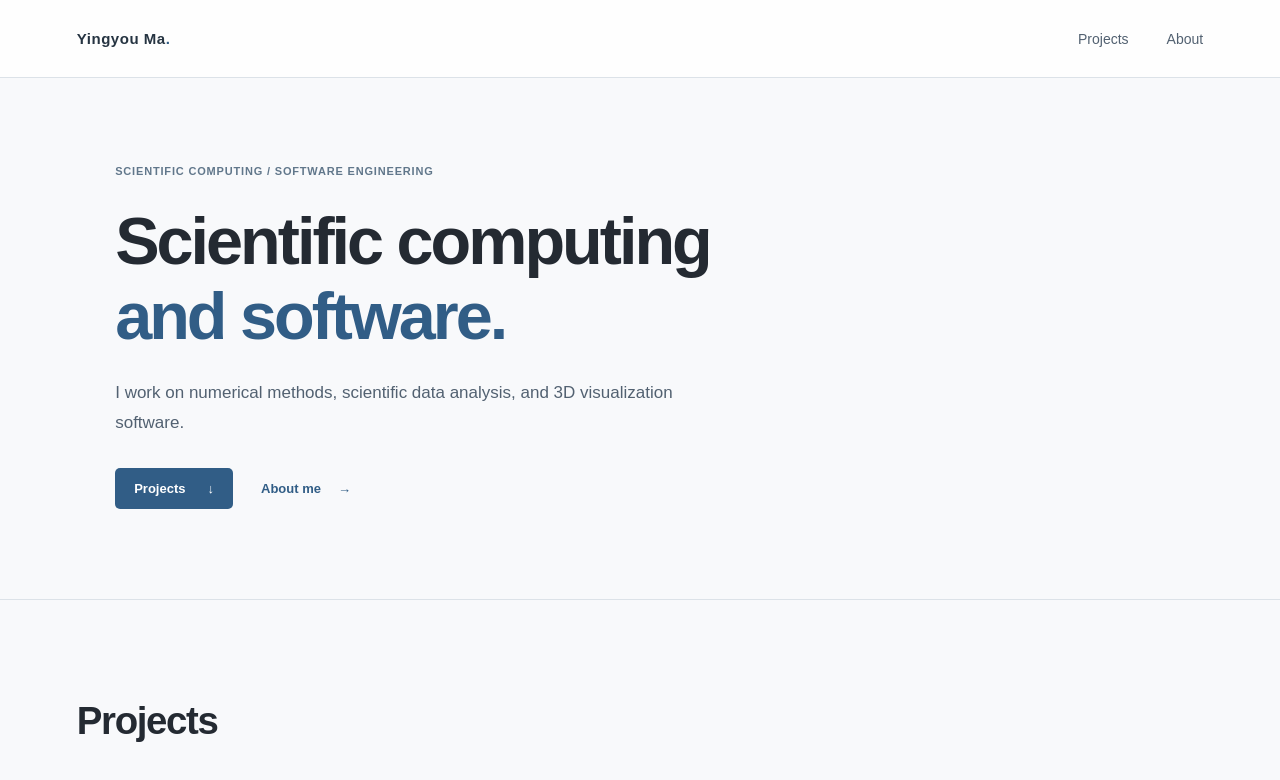
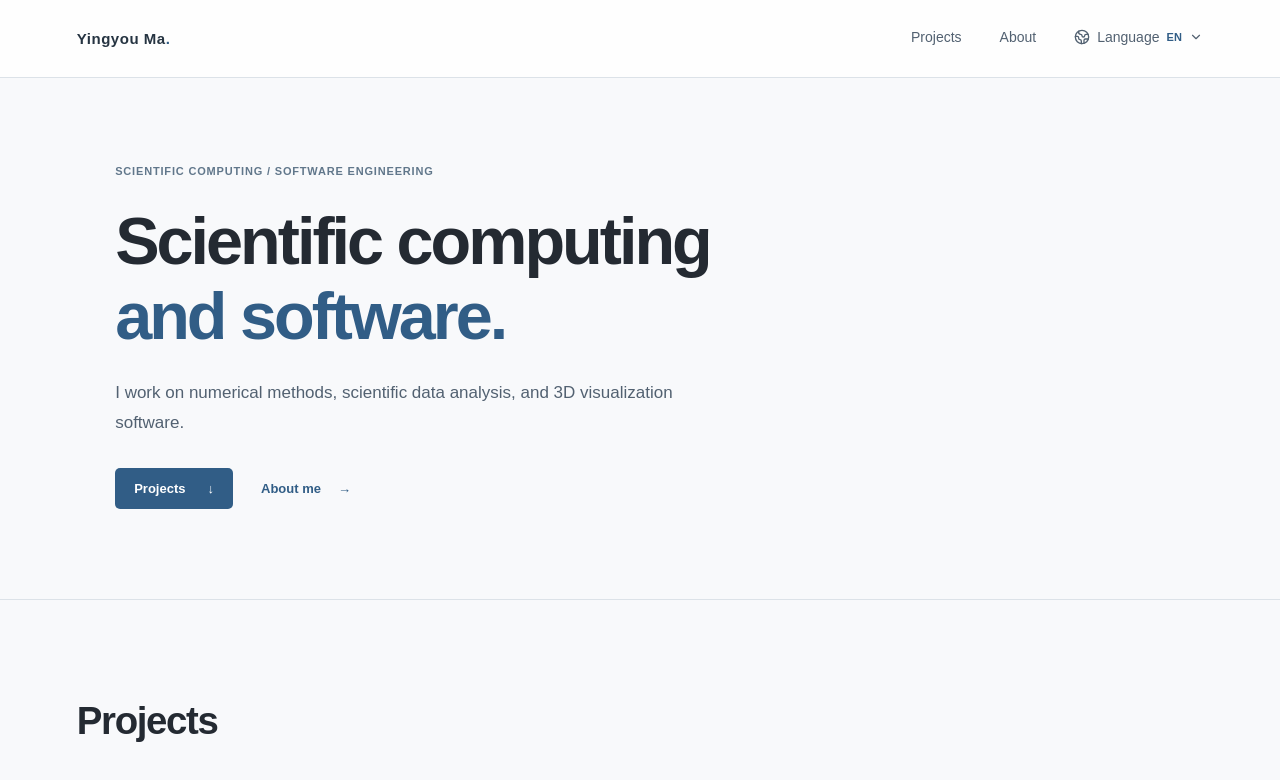
Before and after one commit to YingyouMa/yingyouma.github.io, a Next.js app: page / in a window 1280 px wide. Shown: the top 780 px of the page. Built offline with nearby package versions, Linux system fonts and the light colour scheme.

Commit message:
Add persistent English and Simplified Chinese language selector

```diff
--- a/app/academic.css
+++ b/app/academic.css
@@ -6,6 +6,20 @@ body{background:var(--bg);color:var(--text)}
 .wordmark-dot,.period{color:var(--cyan)}
 .site-header nav{color:#526171;font-size:14px}
 .site-header nav a:hover,.text-link:hover,.back-link:hover{color:#315d86}
+.language-switcher{position:relative;flex-shrink:0}
+.language-switcher summary{list-style:none;display:inline-flex;align-items:center;gap:7px;cursor:pointer;color:#526171;font-size:14px;user-select:none}
+.language-switcher summary::-webkit-details-marker{display:none}
+.language-switcher summary::marker{content:""}
+.language-switcher summary:hover,.language-switcher[open] summary{color:#315d86}
+.language-current{color:#315d86;font-size:11px;font-weight:600;letter-spacing:.02em}
+.language-switcher summary:focus-visible{outline:2px solid #315d86;outline-offset:5px;border-radius:2px}
+.language-chevron{transition:transform .16s ease}
+.language-switcher[open] .language-chevron{transform:rotate(180deg)}
+.language-menu{position:absolute;top:calc(100% + 18px);right:0;z-index:20;width:174px;padding:6px;background:#fff;border:1px solid #dce2e8;border-radius:7px;box-shadow:0 10px 30px #263f5626}
+.language-menu button{appearance:none;display:flex;align-items:center;justify-content:space-between;width:100%;padding:11px 12px;background:transparent;border:0;border-radius:4px;color:#526171;font:inherit;font-size:14px;text-align:left;cursor:pointer}
+.language-menu button:hover,.language-menu button:focus-visible{background:#edf3f8;color:#315d86}
+.language-menu button:focus-visible{outline:2px solid #315d86;outline-offset:-2px}
+.language-menu button[aria-pressed="true"]{color:#315d86;font-weight:600}
 .hero{min-height:500px;background:#f8f9fb;padding-top:85px;padding-bottom:90px;border-bottom:1px solid var(--line)}
 .hero::after,.hero-orbit,.hero-side-label,.status-dot{display:none}
 .hero-content{max-width:820px}
@@ -54,3 +68,5 @@ body{background:var(--bg);color:var(--text)}
 .about-layout p{color:#566473}
 @media(max-width:650px){.hero{min-height:auto;padding:80px 24px}.hero h1{font-size:clamp(40px,10vw,54px)}.site-header{height:70px}.section{padding:65px 24px}.detail-header h1{font-size:clamp(44px,12vw,72px)}.detail-intro,.detail-highlights,.validation-panel{padding:52px 0}}
 @media(max-width:650px){.project-grid{grid-template-columns:1fr}}
+@media(max-width:650px){.site-header{padding:0 16px;gap:8px}.wordmark{font-size:13px}.site-header nav{gap:clamp(9px,3vw,18px);font-size:12px}.language-switcher summary{gap:4px;font-size:12px}.language-switcher summary svg{width:13px;height:13px}.language-current{display:none}.language-menu{top:calc(100% + 14px)}}
+@media(prefers-reduced-motion:reduce){.language-chevron{transition:none}}
--- a/app/layout.tsx
+++ b/app/layout.tsx
@@ -1,5 +1,6 @@
 import type { Metadata } from "next";
 import { SiteHeader } from "../components/site-header";
+import { LanguageProvider } from "../components/language-provider";
 import "./globals.css";
 import "./academic.css";
 
@@ -12,11 +13,13 @@ export default function RootLayout({ children }: Readonly<{ children: React.Reac
   return (
     <html lang="en">
       <body>
-        <div className="site-shell">
-          <SiteHeader />
-          <main>{children}</main>
-          <footer className="site-footer"><span>© {new Date().getFullYear()} Yingyou Ma</span><span>Scientific computing and software</span></footer>
-        </div>
+        <LanguageProvider>
+          <div className="site-shell">
+            <SiteHeader />
+            <main>{children}</main>
+            <footer className="site-footer"><span>© {new Date().getFullYear()} Yingyou Ma</span><span>Scientific computing and software</span></footer>
+          </div>
+        </LanguageProvider>
       </body>
     </html>
   );
--- /dev/null
+++ b/components/language-provider.tsx
@@ -0,0 +1,51 @@
+"use client";
+
+import { createContext, useCallback, useContext, useEffect, useState } from "react";
+
+export type SiteLanguage = "en" | "zh-CN";
+
+type LanguageContextValue = {
+  language: SiteLanguage;
+  setLanguage: (language: SiteLanguage) => void;
+};
+
+const STORAGE_KEY = "personal-website-language";
+const LanguageContext = createContext<LanguageContextValue | null>(null);
+
+export function LanguageProvider({ children }: { children: React.ReactNode }) {
+  const [language, setLanguageState] = useState<SiteLanguage>("en");
+
+  useEffect(() => {
+    try {
+      const saved = window.localStorage.getItem(STORAGE_KEY);
+      if (saved === "en" || saved === "zh-CN") {
+        setLanguageState(saved);
+        document.documentElement.lang = saved;
+      }
+    } catch {
+      // Keep the default language if browser storage is unavailable.
+    }
+  }, []);
+
+  const setLanguage = useCallback((nextLanguage: SiteLanguage) => {
+    setLanguageState(nextLanguage);
+    document.documentElement.lang = nextLanguage;
+    try {
+      window.localStorage.setItem(STORAGE_KEY, nextLanguage);
+    } catch {
+      // Language switching still works without persistent storage.
+    }
+  }, []);
+
+  return (
+    <LanguageContext.Provider value={{ language, setLanguage }}>
+      {children}
+    </LanguageContext.Provider>
+  );
+}
+
+export function useLanguage() {
+  const context = useContext(LanguageContext);
+  if (!context) throw new Error("useLanguage must be used within LanguageProvider");
+  return context;
+}
--- /dev/null
+++ b/components/language-switcher.tsx
@@ -0,0 +1,65 @@
+"use client";
+
+import { useEffect, useRef } from "react";
+import { Check, ChevronDown, Globe2 } from "lucide-react";
+import { SiteLanguage, useLanguage } from "./language-provider";
+
+const options: { value: SiteLanguage; label: string }[] = [
+  { value: "en", label: "English" },
+  { value: "zh-CN", label: "简体中文" }
+];
+
+export function LanguageSwitcher() {
+  const { language, setLanguage } = useLanguage();
+  const detailsRef = useRef<HTMLDetailsElement>(null);
+  const summaryRef = useRef<HTMLElement>(null);
+
+  useEffect(() => {
+    function closeOnOutsideClick(event: PointerEvent) {
+      const details = detailsRef.current;
+      if (details && !details.contains(event.target as Node)) details.open = false;
+    }
+    document.addEventListener("pointerdown", closeOnOutsideClick);
+    return () => document.removeEventListener("pointerdown", closeOnOutsideClick);
+  }, []);
+
+  function selectLanguage(nextLanguage: SiteLanguage) {
+    setLanguage(nextLanguage);
+    if (detailsRef.current) detailsRef.current.open = false;
+    summaryRef.current?.focus();
+  }
+
+  return (
+    <details
+      ref={detailsRef}
+      className="language-switcher"
+      onKeyDown={(event) => {
+        if (event.key === "Escape") {
+          if (detailsRef.current) detailsRef.current.open = false;
+          summaryRef.current?.focus();
+        }
+      }}
+    >
+      <summary ref={summaryRef} aria-label={`Choose language, current: ${language === "en" ? "English" : "简体中文"}`}>
+        <Globe2 size={16} aria-hidden="true" />
+        <span>Language</span>
+        <span className="language-current" aria-hidden="true">{language === "en" ? "EN" : "中"}</span>
+        <ChevronDown className="language-chevron" size={14} aria-hidden="true" />
+      </summary>
+      <div className="language-menu" role="group" aria-label="Choose language">
+        {options.map((option) => (
+          <button
+            key={option.value}
+            type="button"
+            lang={option.value}
+            aria-pressed={language === option.value}
+            onClick={() => selectLanguage(option.value)}
+          >
+            <span>{option.label}</span>
+            {language === option.value && <Check size={15} aria-hidden="true" />}
+          </button>
+        ))}
+      </div>
+    </details>
+  );
+}
--- a/components/site-header.tsx
+++ b/components/site-header.tsx
@@ -1,4 +1,5 @@
 import Link from "next/link";
+import { LanguageSwitcher } from "./language-switcher";
 
 export function SiteHeader() {
   return (
@@ -7,6 +8,7 @@ export function SiteHeader() {
       <nav aria-label="Main navigation">
         <Link href="/projects">Projects</Link>
         <Link href="/about">About</Link>
+        <LanguageSwitcher />
       </nav>
     </header>
   );
```
Also changed, not shown: 1 other file (tests, documents, lock files or other folders).
